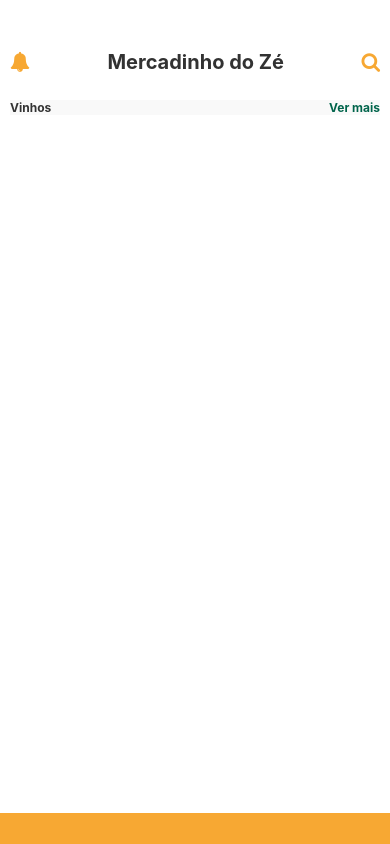
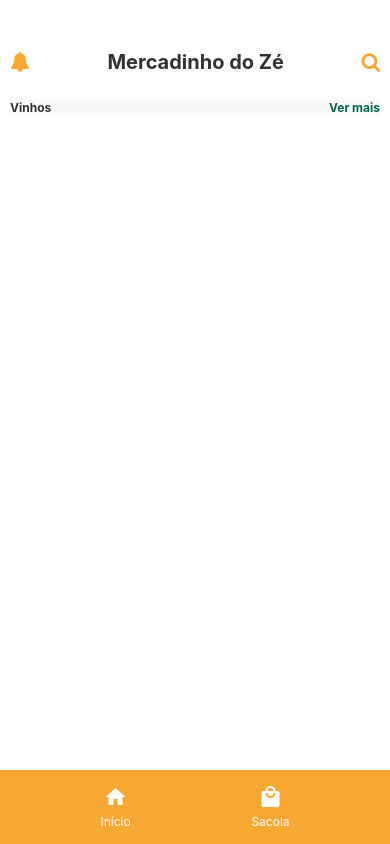
Before and after one commit to RodrigoGottschall/appMz-, a React Native app in the folder mercadinho-do-ze/: screen / in a window 390 px wide. Built offline with nearby package versions, Linux system fonts and the light colour scheme.

Commit message:
color correction and useState in HomeScreen

```diff
--- a/mercadinho-do-ze/app.config.js
+++ b/mercadinho-do-ze/app.config.js
@@ -17,7 +17,7 @@ export default {
     },
     androidNavigationBar: {
       barStyle: "dark-content",
-      backgroundColor: "#FFA91E",
+      backgroundColor: "#F7A833",
     },
     updates: {
       fallbackToCacheTimeout: 0,
--- a/mercadinho-do-ze/components/Footer.tsx
+++ b/mercadinho-do-ze/components/Footer.tsx
@@ -1,15 +1,27 @@
 import React from "react";
-import { View, StyleSheet } from "react-native";
+import { View, StyleSheet, TouchableOpacity, Text } from "react-native";
+import MaterialCommunityIcons from "react-native-vector-icons/MaterialCommunityIcons";
 
 interface FooterProps {
-  iconColor?: string;
-  iconSize?: number;
+  onTabPress: (tabName: "Inicio" | "Sacola") => void;
+  activeTab: "Inicio" | "Sacola";
 }
 
-const Footer: React.FC<FooterProps> = ({}) => {
+const Footer: React.FC<FooterProps> = ({ onTabPress }) => {
   return (
     <View style={styles.footer}>
-      <View style={styles.iconButton}></View>
+      <TouchableOpacity onPress={() => onTabPress("Inicio")}>
+        <View style={styles.iconContainer}>
+          <MaterialCommunityIcons name="home" size={24} color="#fff" />
+          <Text style={styles.iconLabel}>Início</Text>
+        </View>
+      </TouchableOpacity>
+      <TouchableOpacity onPress={() => onTabPress("Sacola")}>
+        <View style={styles.iconContainer}>
+          <MaterialCommunityIcons name="shopping" size={24} color="#fff" />
+          <Text style={styles.iconLabel}>Sacola</Text>
+        </View>
+      </TouchableOpacity>
     </View>
   );
 };
@@ -19,13 +31,17 @@ const styles = StyleSheet.create({
     flexDirection: "row",
     justifyContent: "space-around",
     alignItems: "center",
-    padding: 15,
-    borderTopWidth: 1,
-    borderTopColor: "#F7A833",
+    paddingHorizontal: 40,
+    paddingVertical: 15,
     backgroundColor: "#F7A833",
   },
-  iconButton: {
+  iconContainer: {
     alignItems: "center",
+  },
+  iconLabel: {
+    color: "#fff",
+    fontSize: 12,
+    marginTop: 5,
   },
 });
 
--- a/mercadinho-do-ze/components/HomeScreen.tsx
+++ b/mercadinho-do-ze/components/HomeScreen.tsx
@@ -1,17 +1,24 @@
-import React from "react";
+import React, { useState } from "react";
 import { View, Text, StyleSheet, TouchableOpacity } from "react-native";
 import Header from "./Header";
 import WineTextContainer from "./WinteTextContainer";
 import Footer from "./Footer";
 
 const HomeScreen: React.FC = () => {
+  const [activeTab, setActiveTab] = useState("Inicio");
+
   return (
     <View style={styles.screen}>
       <View style={styles.container}>
         <Header />
         <WineTextContainer />
       </View>
-      <Footer />
+      <Footer
+        onTabPress={(tabName) => {
+          setActiveTab(tabName);
+        }}
+        activeTab={"Inicio"}
+      />
     </View>
   );
 };
```
